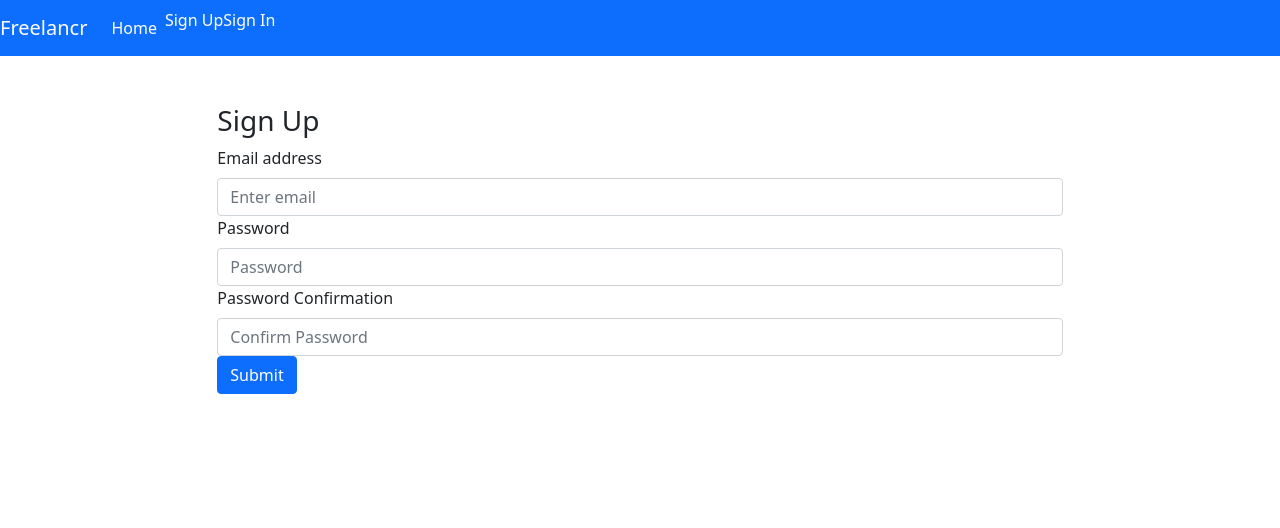
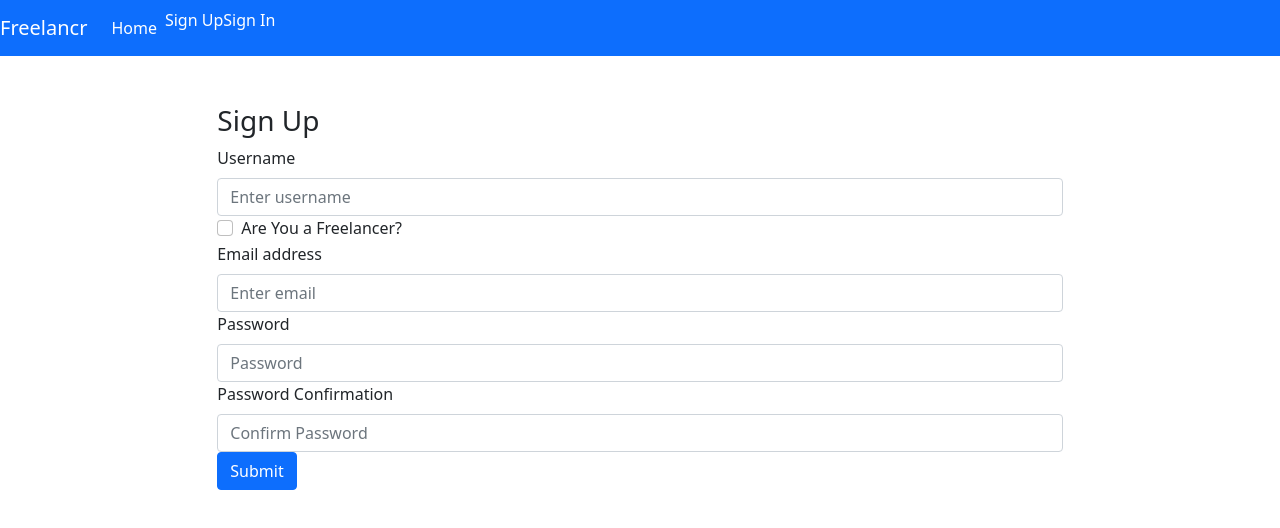
Before and after one commit to bostonbachexchange/Scumptious_Bunch_Client, a React (Create React App) app in the folder Project3Client/: page /sign-up in a window 1280 px wide. Shown: the top 528 px of the page. Built offline with nearby package versions, Linux system fonts and the light colour scheme.

Commit message:
Create skeleton of signup page

```diff
--- a/Project3Client/src/components/auth/SignUp.js
+++ b/Project3Client/src/components/auth/SignUp.js
@@ -9,6 +9,9 @@ import Form from 'react-bootstrap/Form'
 import Button from 'react-bootstrap/Button'
 
 const SignUp = (props) => {
+    const { msgAlert } = props
+    const [name, setName] = useState('')
+    const [isFreelancer, setIsFreelancer] = useState('')
     const [email, setEmail] = useState('')
     const [password, setPassword] = useState('')
     const [passwordConfirmation, setPasswordConfirmation] = useState('')
@@ -51,6 +54,25 @@ const SignUp = (props) => {
             <div className='col-sm-10 col-md-8 mx-auto mt-5'>
                 <h3>Sign Up</h3>
                 <Form onSubmit={onSignUp}>
+                <Form.Group controlId='name'>
+                        <Form.Label>Username</Form.Label>
+                        <Form.Control
+                            required
+                            type='text'
+                            name='name'
+                            value={name}
+                            placeholder='Enter username'
+                            onChange={e => setName(e.target.value)}
+                        />
+                    </Form.Group>
+                    <Form.Group controlId='isFreelancer'>
+                        <Form.Check
+                            label="Are You a Freelancer?"
+                            id="isFreelancer"
+                            name="isFreelancer"
+                            onChange={e => setIsFreelancer(e.target.value) }
+                        />
+                    </Form.Group>
                     <Form.Group controlId='email'>
                         <Form.Label>Email address</Form.Label>
                         <Form.Control
```
